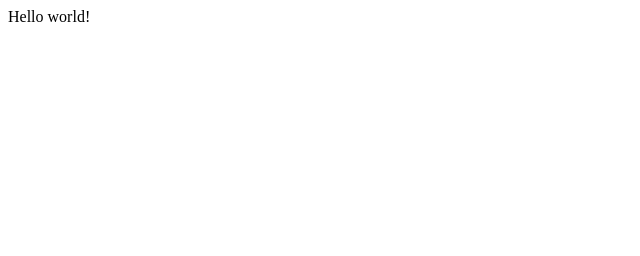
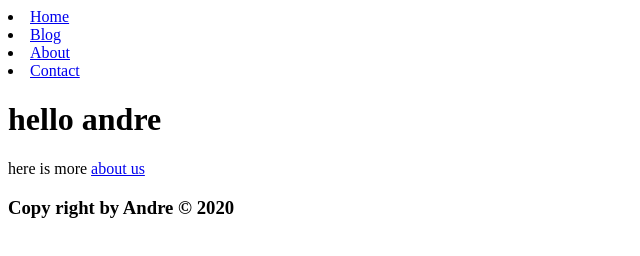
Before and after one commit to andregomars/gatsby-bootcamp, a Gatsby site: page / in a window 1280 px wide. Shown: the whole page, without its empty margins (0-640 px from the left). Built offline with nearby package versions, Linux system fonts and the light colour scheme; Gatsby itself is replaced by a stand-in of ours.

Commit message:
add layout page

```diff
--- /dev/null
+++ b/src/components/footer.js
@@ -0,0 +1,11 @@
+import React from 'react';
+
+const Footer = () => {
+    return (
+        <div>
+            <h3>Copy right by Andre © 2020</h3>
+        </div>
+    )
+}
+
+export default Footer;
--- /dev/null
+++ b/src/components/header.js
@@ -0,0 +1,23 @@
+import React from 'react';
+import { Link } from 'gatsby';
+
+const Header = () => {
+    return (
+        <div>
+            <li>
+                <Link to="/">Home</Link>
+            </li>
+            <li>
+                <Link to="/blog">Blog</Link>
+            </li>
+            <li>
+                <Link to="/about">About</Link>
+            </li>
+            <li>
+                <Link to="/contact">Contact</Link>
+            </li>
+        </div>
+    )
+}
+
+export default Header;
--- /dev/null
+++ b/src/components/layout.js
@@ -0,0 +1,15 @@
+import React from 'react';
+import Header from './header';
+import Footer from './footer';
+
+const Layout = (props) => {
+    return (
+        <div>
+            <Header/>
+            {props.children}
+            <Footer/>
+        </div>
+    )
+}
+
+export default Layout;
--- a/src/pages/index.js
+++ b/src/pages/index.js
@@ -1,5 +1,14 @@
-import React from "react"
+import React from 'react';
+import { Link } from 'gatsby';
+import Layout from '../components/layout';
 
-export default function Home() {
-  return <div>Hello world!</div>
+const Index = () => {
+    return (
+        <Layout>
+            <h1>hello andre</h1>
+            <div>here is more <Link to="/about">about us</Link> </div>
+        </Layout>
+    )
 }
+
+export default Index;
```
